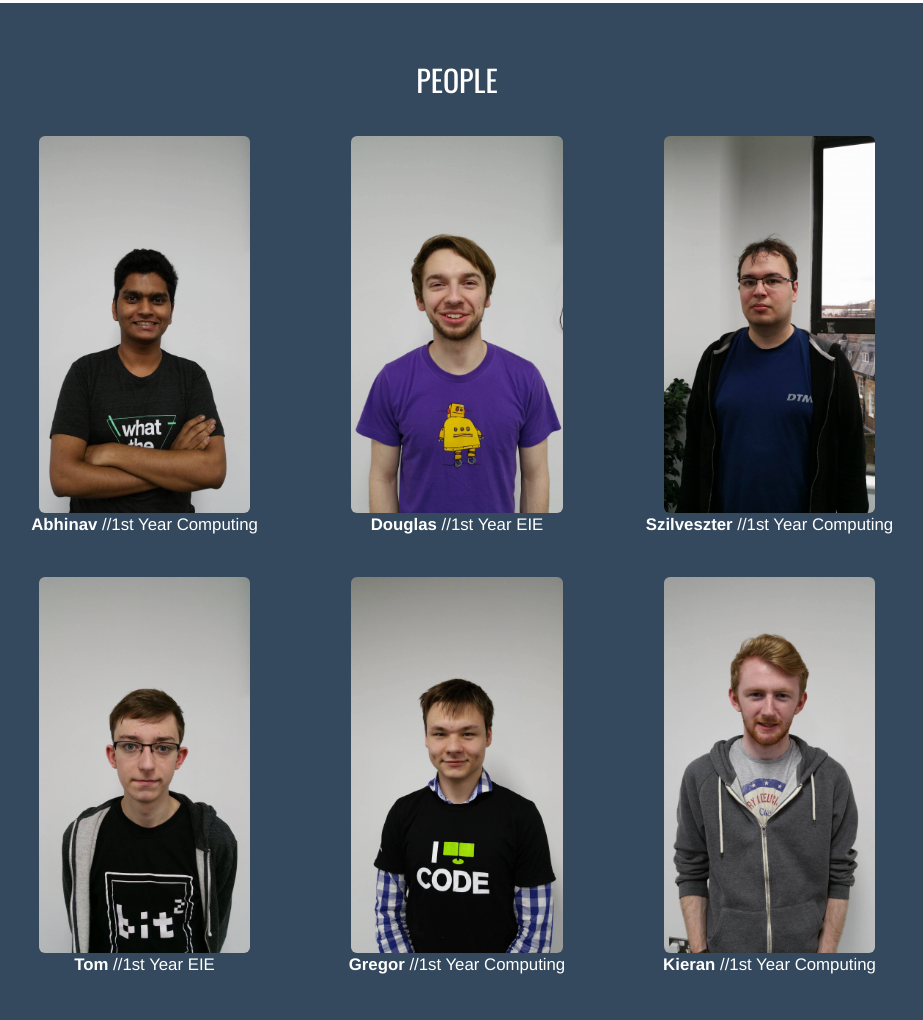
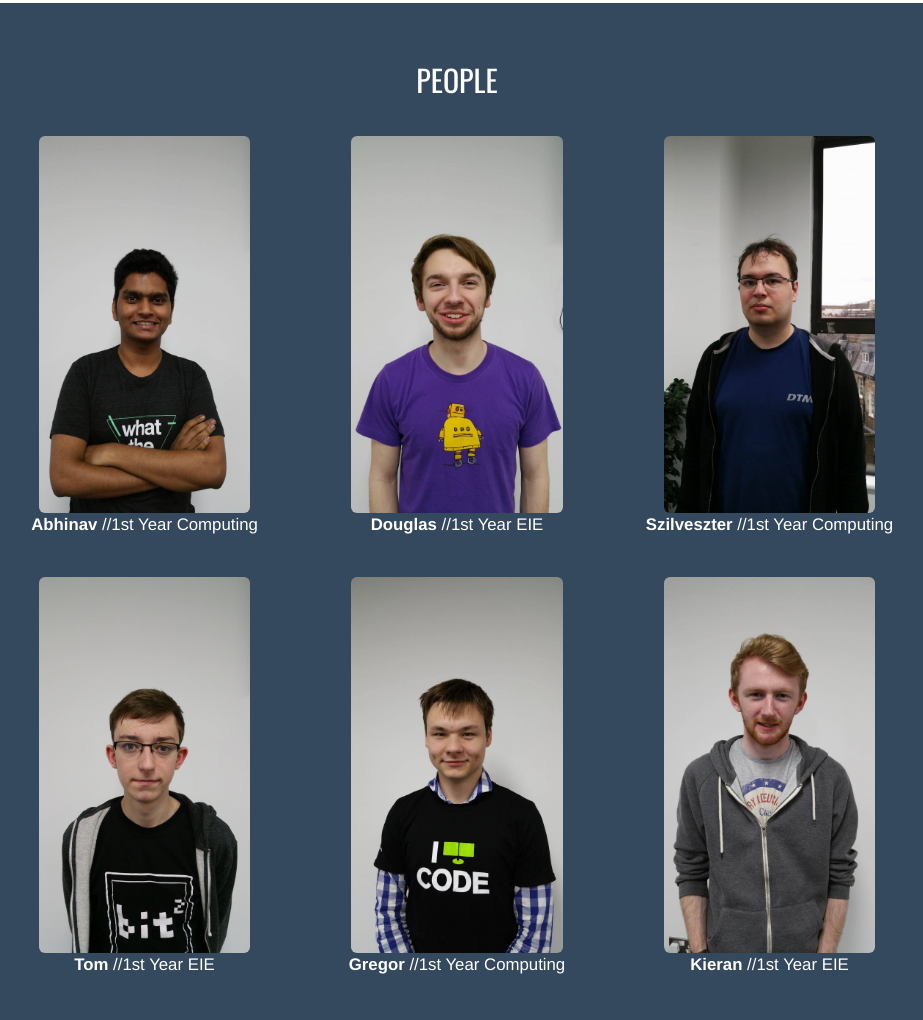
Before and after one commit to SomeRandomTeam/ichack2016_website, a plain HTML site: page index.html in a window 1280 px wide. Shown: the part 1310-2330 px from the top of the page, without its empty margins (183-1106 px from the left). Drawn offline with nearby package versions, Linux system fonts and the light colour scheme.

Commit message:
Fix to Kieran's Subject

```diff
--- a/index.html
+++ b/index.html
@@ -102,7 +102,7 @@
 				<div class='col-md-4 col-sm-12 col-xs-12 people'><img src='img/Gregor.jpg' class='img-rounded faces'>
 				<p class='person_intro'><b>Gregor </b>//<span>1st Year Computing</span></p></div>
 				<div class='col-md-4 col-sm-12 col-xs-12 people'><img src='img/Kieran.jpg' class='img-rounded faces'>
-				<p class='person_intro'><b>Kieran </b>//<span>1st Year Computing</span></p></div>
+				<p class='person_intro'><b>Kieran </b>//<span>1st Year EIE</span></p></div>
 			</div>
 		</div>
 	</section>
```
